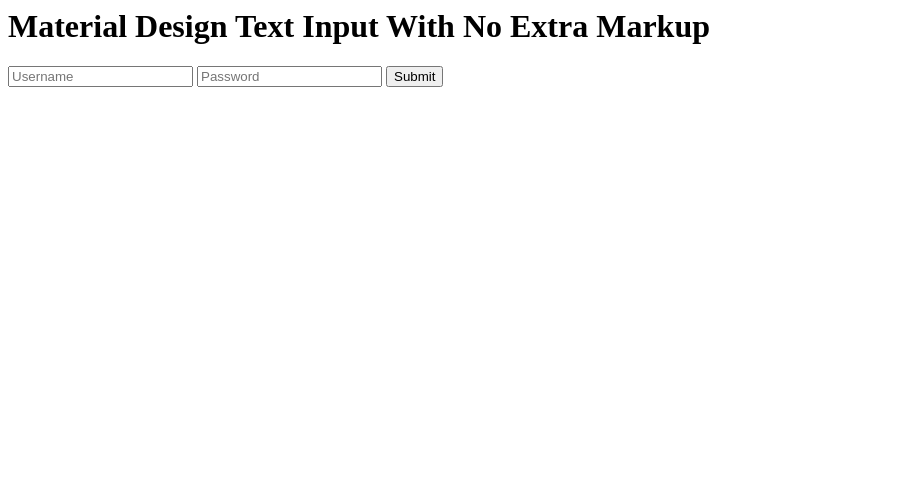
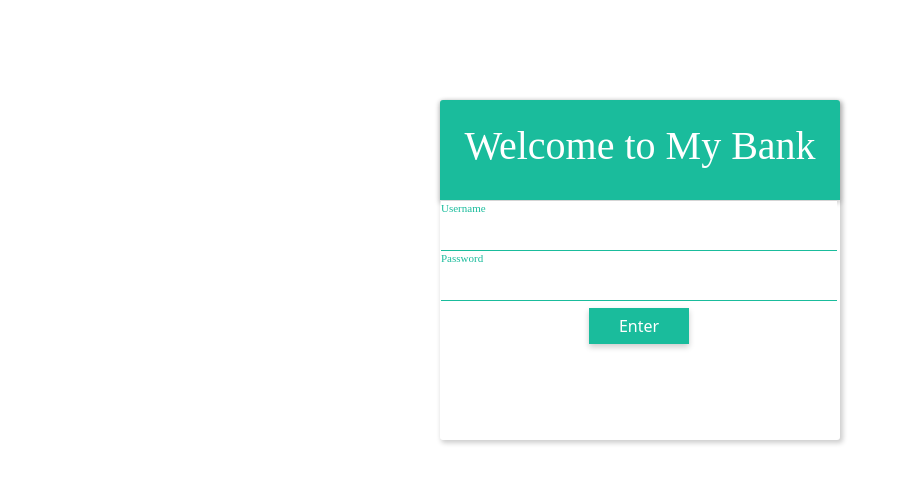
Before and after one commit to anikmahidul9/bank-web, a plain HTML site: page index.html in a window 1280 px wide. Shown: the whole page, without its empty margins (0-900 px from the left). Drawn offline with nearby package versions, Linux system fonts and the light colour scheme.

Commit message:
style.css

```diff
--- a/index.html
+++ b/index.html
@@ -1,12 +1,34 @@
-<form>
-    <h1>Material Design Text Input With No Extra Markup</h1>
-    <input placeholder="Username" type="text" required="">
-    <input placeholder="Password" type="password" required="">
-    <button>Submit</button>
-  </form>
+<!DOCTYPE html>
+<html lang="en">
+<head>
+    <meta charset="UTF-8">
+    <meta http-equiv="X-UA-Compatible" content="IE=edge">
+    <meta name="viewport" content="width=device-width, initial-scale=1.0">
+
+    <title>My Bank</title>
+
+    <!-- Latest compiled and minified CSS -->
 
 
+    <link rel="stylesheet" href="style.css">
+</head>
+<body>
+   <div class="login-area">
+    <div class="text-center"><h1>Welcome to My Bank</h1></div>
+    <div class="submit-area">
+      <div class="input-form">
 
-  <link rel="stylesheet" href="//maxcdn.bootstrapcdn.com/font-awesome/4.3.0/css/font-awesome.min.css">
+         <input placeholder="Username" type="text" required="">
+         <input placeholder="Password" type="password" required="">
+      </div>
+        <div class="btn">
+          <button>Enter</button>
+         </div>
+    </div>
+   </div>
 
-  <link href='https://fonts.googleapis.com/css?family=Roboto:400' rel='stylesheet' type='text/css'>
+   <link href='https://fonts.googleapis.com/css?family=Roboto:400' rel='stylesheet' type='text/css'>
+   <!-- CSS only -->
+<link href="https://cdn.jsdelivr.net/npm/bootstrap@5.2.2/dist/css/bootstrap.min.css" rel="stylesheet" integrity="sha384-Zenh87qX5JnK2Jl0vWa8Ck2rdkQ2Bzep5IDxbcnCeuOxjzrPF/et3URy9Bv1WTRi" crossorigin="anonymous">
+</body>
+</html>
--- a/style.css
+++ b/style.css
@@ -0,0 +1,98 @@
+
+.text-center,input::-webkit-input-placeholder,button {
+    font-family: serif,sans-serif;
+    transition: all 0.3 ease-in-out;
+}
+
+.text-center{
+    height: 100px;
+    width: 400px;
+    font-size: 20px;
+    background:  #1abc9c;
+    color: white;
+    line-height: 150%;
+    border-radius: 3px 3px 0 0;
+    box-shadow: 0 2px 5px 1px rgba(0,0,0,0.2);
+    padding: 2px;
+    text-align: center;
+
+}
+.login-area{
+    box-sizing: border-box;
+    width: 400px;
+    margin: 100px auto 0;
+    box-shadow: 2px 2px 5px 1px rgba(0,0,0,0.2);
+    padding-bottom: 40px;
+    border-radius: 3px;
+
+}
+
+h1{
+    box-sizing: border-box;
+    padding: 20px;
+}
+
+input {
+    margin: 40px 25px;
+    width: 100%;
+    height: 50px;
+    display: block;
+    border: none;
+    padding: 10px 0;
+    border-bottom: solid 1px #1abc9c;;
+    transition: all 0.3s cubic-bezier(.64,.09,.08,1);
+    background: white;
+    background-position: -200px 0;
+    background-size: 400px 100%;
+    background-repeat: no-repeat;
+    color: darken(#1abc9c, 20%);
+
+
+
+    }
+
+
+    button {
+        border: none;
+        background: #1abc9c;
+        cursor: pointer;
+        border-radius: 3px;
+        padding: 6px;
+        width: 100px;
+        color: white;
+        margin-left: 25px;
+        box-shadow: 0 3px 6px 0 rgba(0,0,0,0.2);
+
+      }
+.btn{
+    width: 100%;
+    height: 100%;
+    display: flex;
+    align-items: center;
+    justify-content: center;
+}
+
+
+      button:hover {
+        transform: translateY(-3px);
+        box-shadow: 0 6px 6px 0 rgba(0,0,0,0.2);
+      }
+
+      input:focus, input:valid {
+        box-shadow: none;
+        outline: none;
+        background-position: 0 0;}
+        input::-webkit-input-placeholder {
+            color: #1abc9c;
+            font-size: 11px;
+            transform: translateY(-20px);
+            visibility: visible !important;
+          }
+
+
+       .submit-area{
+       height: 200px;
+        width: 398px;
+        padding: 1px;
+        align-items: center;
+       }
```
